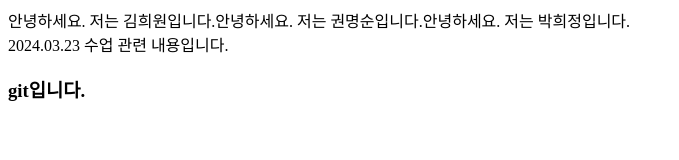
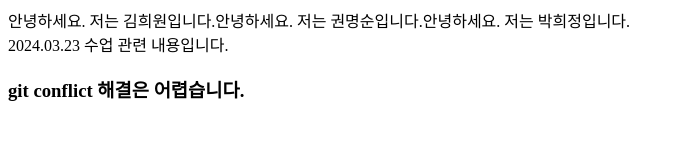
Before and after one commit to KIT-frontend2-git/240323, a plain HTML site: page index.html in a window 1280 px wide. Shown: the whole page, without its empty margins (0-679 px from the left). Drawn offline with Linux system fonts and the light colour scheme.

Commit message:
test합니다

```diff
--- a/index.html
+++ b/index.html
@@ -10,6 +10,6 @@
         안녕하세요. 저는 김희원입니다.안녕하세요. 저는 권명순입니다.안녕하세요. 저는 박희정입니다.<br />
             2024.03.23 수업 관련 내용입니다.
         </h2>
-      <h3>git입니다.</h3>
+      <h3>git conflict 해결은 어렵습니다.</h3>
     </body>
 </html>
```
